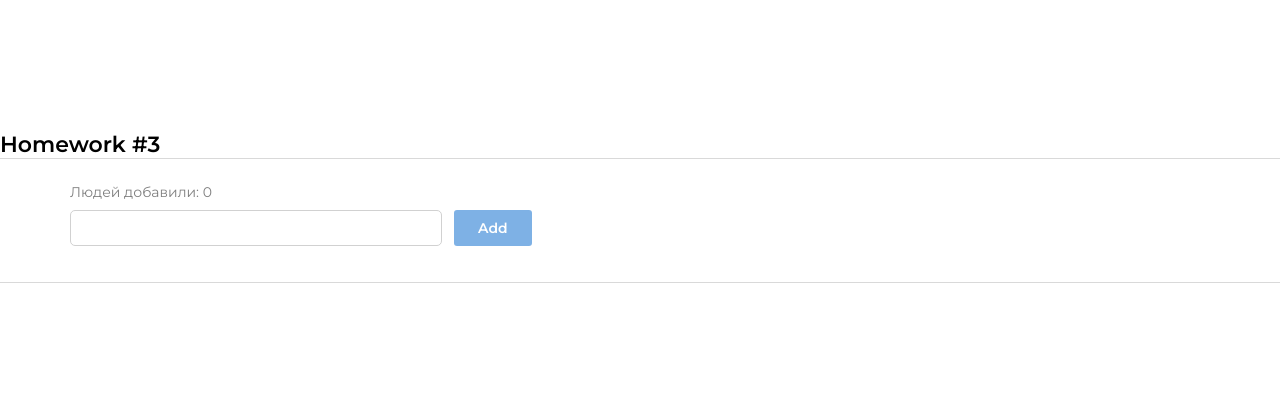
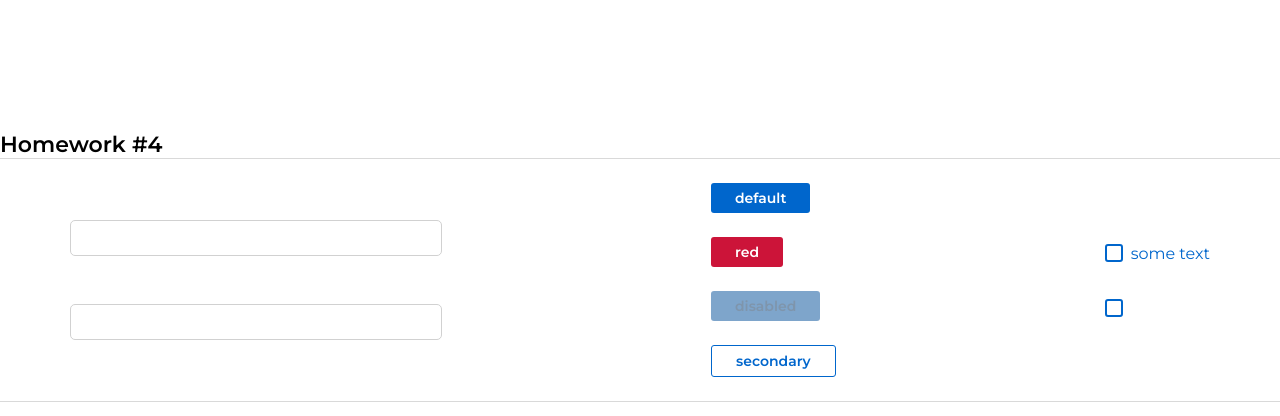
Before and after one commit to stasfilippov/It-incubator-homework, a React (Create React App) app: page /#/pre-junior in a window 1280 px wide. Before the commit this address led to /#/. Shown: the top 416 px of the page. Built offline with nearby package versions, Linux system fonts and the light colour scheme.

Commit message:
-complete hw02-04

```diff
--- a/src/s1-main/App.tsx
+++ b/src/s1-main/App.tsx
@@ -1,6 +1,6 @@
 import React from 'react'
 import s from './App.module.css'
-import HW3 from '../s2-homeworks/hw03/HW3';
+import HW4 from '../s2-homeworks/hw04/HW4';
 
 function App() {
 	return (
@@ -8,8 +8,8 @@ function App() {
 			{/*<HW1/>*/}
 			{/*раскомментировать по ходу выполнения*/}
 			{/*<HW2/>*/}
-			<HW3/>
-			{/*<HW4/>*/}
+			{/*<HW3/>*/}
+			<HW4/>
 
 			{/*при выполнении дз 5 и более - закомментировать здесь дз 1-4, так как они есть внутри дз 5*/}
 			{/*<HW5/>*/}
--- a/src/s2-homeworks/hw04/Stand.module.css
+++ b/src/s2-homeworks/hw04/Stand.module.css
@@ -1,3 +1,7 @@
+button {
+    border: none
+}
+
 .stand {
     display: flex;
     justify-content: space-between;
--- a/src/s2-homeworks/hw04/common/c1-SuperInputText/SuperInputText.module.css
+++ b/src/s2-homeworks/hw04/common/c1-SuperInputText/SuperInputText.module.css
@@ -1,20 +1,37 @@
 .input:focus {
+    outline-color: #9d9d9d;
 }
 
 .input {
+    display: flex;
+    width: 372px;
+    height: 36px;
+    justify-content: center;
+    align-items: center;
+    flex-shrink: 0;
+    border-radius: 5px;
 }
 
 .inputWrapper {
 }
 
 .superInput {
+    border: 1px solid #D1D1D1;
 }
 
 .errorInput {
+    border: 1px solid #CC1439;
 }
 
 .errorInput:focus {
+    outline-color: #CC1439;
 }
 
 .error {
+    color: #CC1439;
+    font-family: Montserrat;
+    font-size: 14px;
+    font-style: normal;
+    font-weight: 400;
+    line-height: normal;
 }
--- a/src/s2-homeworks/hw04/common/c2-SuperButton/SuperButton.module.css
+++ b/src/s2-homeworks/hw04/common/c2-SuperButton/SuperButton.module.css
@@ -1,36 +1,67 @@
 .button {
+    display: inline-flex;
+    padding: 5px 24px;
+    justify-content: center;
+    align-items: center;
+    border-radius: 3px;
+    font-family: Montserrat;
+    font-size: 14px;
+    font-style: normal;
+    font-weight: 600;
+    line-height: 20px;
+    color: #FFF;
+    cursor: pointer;
+    /* 142.857% */
 }
 
 .disabled {
+    background: #004D99;
+    color: #002E5C;
 }
 
 .secondary {
+    color: #06C;
+    background: transparent;
+    border: 1px solid #06C;
 }
 
 .default {
+    background: #06C;
+    color: #FFF;
 }
 
 .red {
+    background: #CC1439;
 }
 
 .default:hover {
+    background: #0080FF;
 }
 
 .red:hover {
+    background: #FF1A47;
+
 }
 
 .secondary:hover {
+    background: #E5F0FA;
 }
 
 
 .default:active {
+    background: #0059B2;
+
 }
 
 .secondary:active {
+    background: #C9E5FF;
+
 }
 
 .red:active {
+    background: #B21232;
 }
 
 .button:disabled {
+    opacity: 0.5;
 }
--- a/src/s2-homeworks/hw04/common/c2-SuperButton/SuperButton.tsx
+++ b/src/s2-homeworks/hw04/common/c2-SuperButton/SuperButton.tsx
@@ -18,10 +18,12 @@ const SuperButton: React.FC<SuperButtonPropsType> = (
 	}
 ) => {
 	const finalClassName = s.button
-        // + (disabled
-        //         ? ...
-        //         : xType === 'red'
-        //             ? ...
+		+ (disabled
+			? ' ' + s.disabled
+			: xType === 'red'
+				? ' ' + s.red
+				: xType === 'secondary'
+					? ' ' + s.secondary : ' ' + s.default)
 		+ (className ? ' ' + className : '') // задачка на смешивание классов
 
 	return (
--- a/src/s2-homeworks/hw04/common/c3-SuperCheckbox/SuperCheckbox.tsx
+++ b/src/s2-homeworks/hw04/common/c3-SuperCheckbox/SuperCheckbox.tsx
@@ -1,8 +1,4 @@
-import React, {
-    ChangeEvent,
-    DetailedHTMLProps,
-    InputHTMLAttributes,
-} from 'react'
+import React, {ChangeEvent, DetailedHTMLProps, InputHTMLAttributes,} from 'react'
 import s from './SuperCheckbox.module.css'
 
 // тип пропсов обычного инпута
@@ -28,7 +24,8 @@ const SuperCheckbox: React.FC<SuperCheckboxPropsType> = (
 ) => {
 	const onChangeCallback = (e: ChangeEvent<HTMLInputElement>) => {
 		// задачка на написание онченджа
-
+		onChange?.(e)
+		onChangeChecked?.(e.currentTarget.checked)
 	}
 
 	const finalInputClassName = s.checkbox
```
Also changed, not shown: src/s2-homeworks/hw04/HW4.tsx (+4 -4 lines), src/s2-homeworks/hw04/Stand.tsx (+2 -6 lines), src/s2-homeworks/hw04/common/c1-SuperInputText/SuperInputText.tsx (+1 -7 lines). Lines whose indentation alone changed are shown as unchanged.
